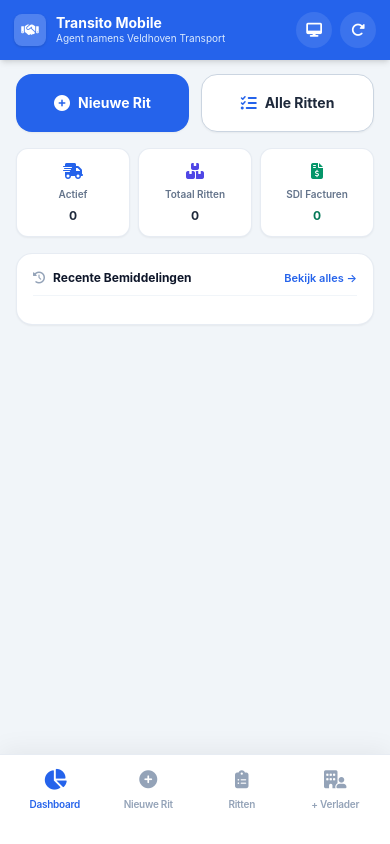
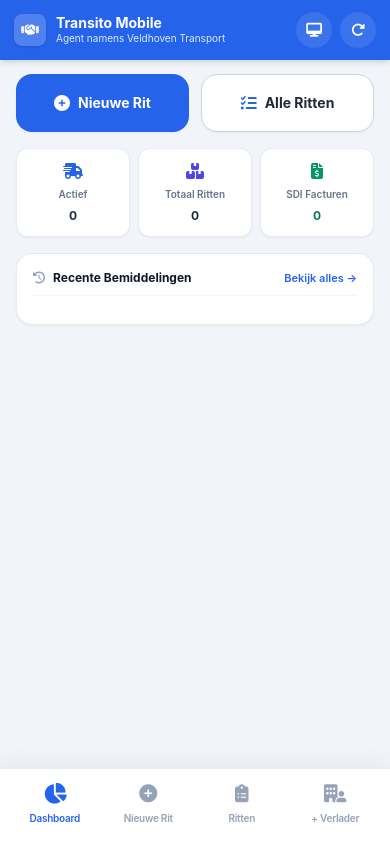
Before and after one commit to admeijs-sys/transito-tms, a website: page static/mobile.html in a window 390 px wide. Drawn offline with nearby package versions, Linux system fonts and the light colour scheme; no server answers.

Commit message:
Optimaliseer mobiele weergave specifiek voor Google Chrome op iPhone 15 Plus (overscroll contain, dynamische toolbar safe-areas)

```diff
--- a/static/mobile.html
+++ b/static/mobile.html
@@ -24,13 +24,14 @@
       min-height: 100dvh;
       position: relative;
       touch-action: manipulation;
+      overscroll-behavior-y: contain; /* Voorkomt per ongeluk herladen bij omlaag vegen in Chrome iOS */
       background-color: #f8fafc;
       font-family: -apple-system, BlinkMacSystemFont, "SF Pro Display", "SF Pro Text", "Helvetica Neue", sans-serif;
       -webkit-font-smoothing: antialiased;
     }
-    /* iOS Safari en iPhone optimalisaties */
+    /* iOS Chrome en Safari invoervelden optimalisatie */
     input, select, textarea {
-      font-size: 16px !important;
+      font-size: 16px !important; /* Voorkomt auto-zoom in Chrome/Safari iOS */
       -webkit-appearance: none;
       border-radius: 0.85rem;
     }
@@ -41,17 +42,17 @@
       background-size: 1.25em 1.25em;
       padding-right: 2.25rem !important;
     }
-    /* Dynamic Island en Notch spatiëring (iPhone 15 Plus 430px) */
+    /* Dynamic Island en Chrome iOS Top Bar spatiëring */
     .safe-top {
-      padding-top: max(env(safe-area-inset-top, 0px), 50px);
+      padding-top: max(env(safe-area-inset-top, 0px), 14px);
     }
-    /* iOS Home Swipe Bar spatiëring (iPhone 15 Plus) */
+    /* Chrome iOS Toolbar & Home Bar spatiëring */
     .safe-bottom {
-      padding-bottom: max(env(safe-area-inset-bottom, 0px), 28px);
+      padding-bottom: max(env(safe-area-inset-bottom, 0px), 14px);
     }
     .mobile-tab-btn {
-      min-height: 50px;
-      min-width: 72px;
+      min-height: 48px;
+      min-width: 70px;
       touch-action: manipulation;
     }
     .mobile-tab-btn.active {
```
